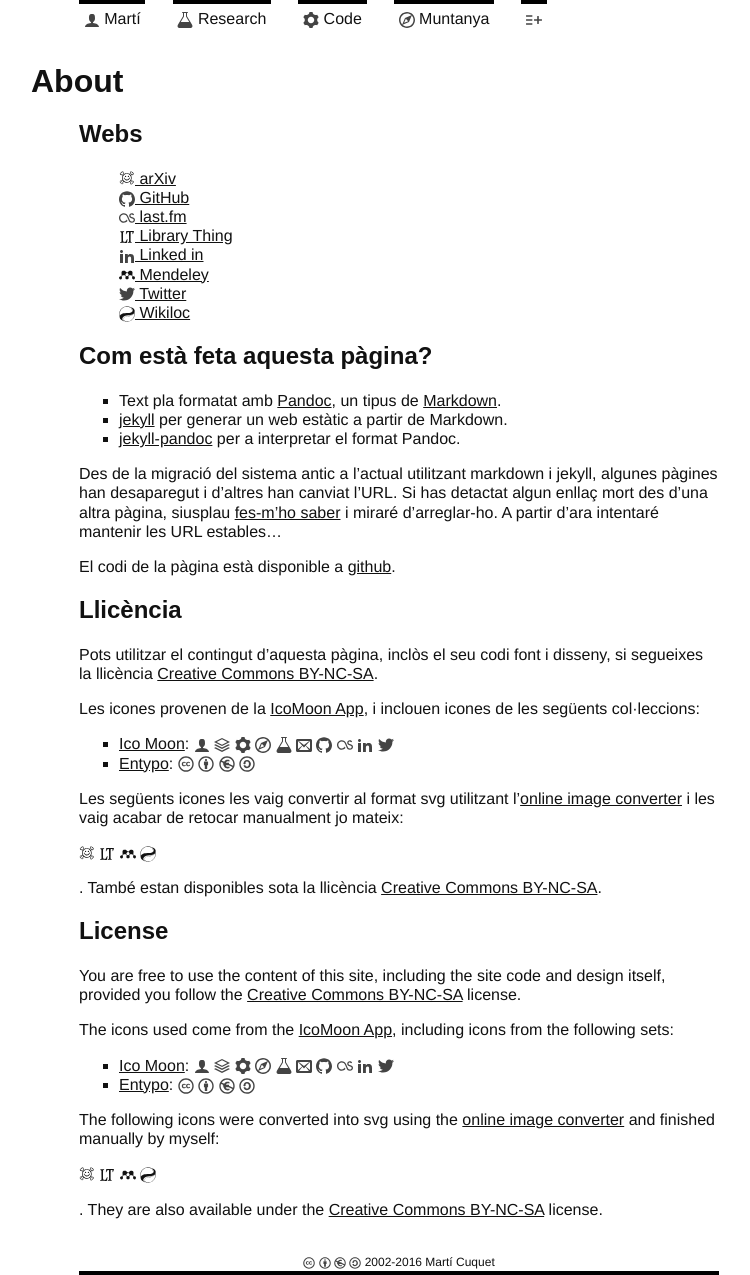
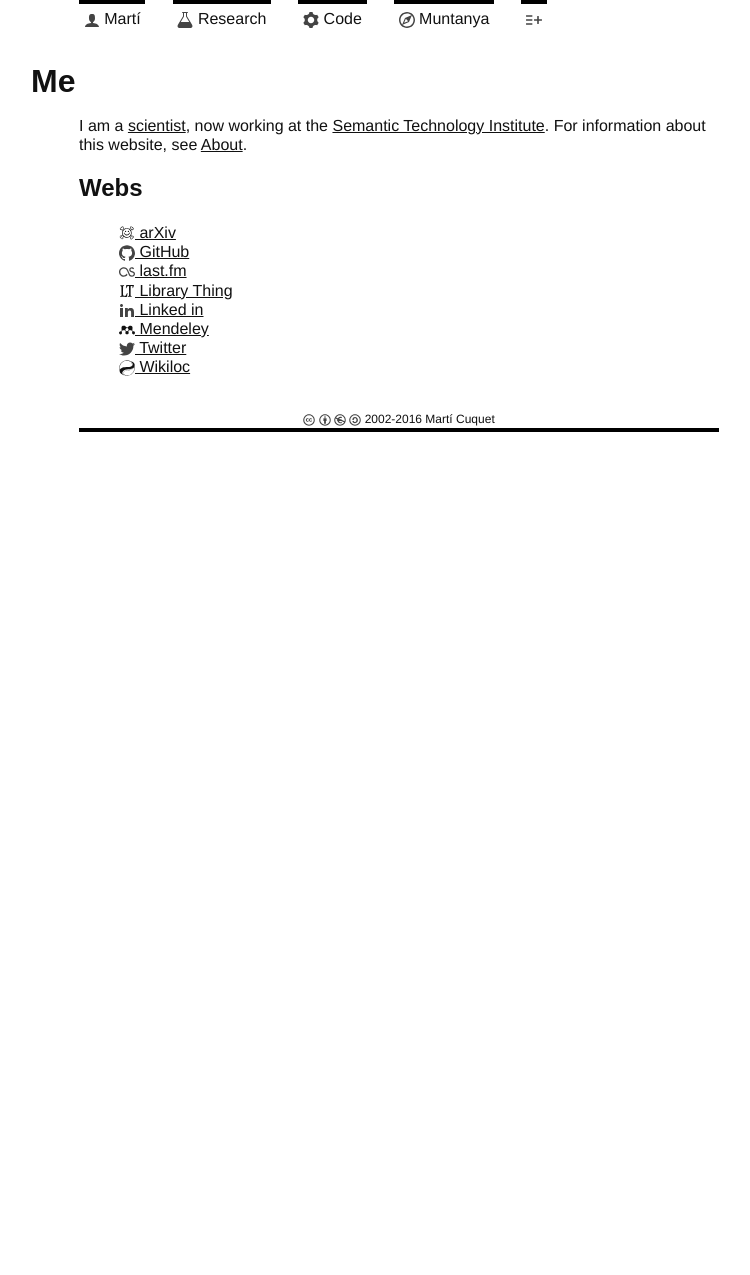
Before and after one commit to mcuquet/mcuquet.github.io, a Jekyll site: the page built from Me.md, in a window 1280 px wide. Shown: the whole page, without its empty margins (241-991 px from the left). Built offline with Jekyll 4.4.1, drawn with Linux system fonts in a browser that asks for light colours; after the commit the page ends 900 px from its top, so only the background shows below that.

Commit message:
chg: schema.org changes

```diff
--- a/About.md
+++ b/About.md
@@ -5,10 +5,6 @@
 language: ca
 iconsets: myicons.svg
 ---
-
-## Webs
-
-{% include social-list.html %}
 
 ## Com està feta aquesta pàgina?
 
--- /dev/null
+++ b/Me.md
@@ -0,0 +1,15 @@
+---
+layout: page
+title: Me
+permalink: /About/
+language: ca
+iconsets: myicons.svg
+---
+
+I am a [scientist](Research), now working at the [Semantic Technology
+Institute](http://sti-innsbruck.at/). For information about this website, see
+[About](About).
+
+## Webs
+
+{% include social-list.html %}
```
Also changed, not shown: _includes/head_cover.html (+6 -5 lines), _includes/marti-cuquet.json (+13 -0 lines).
